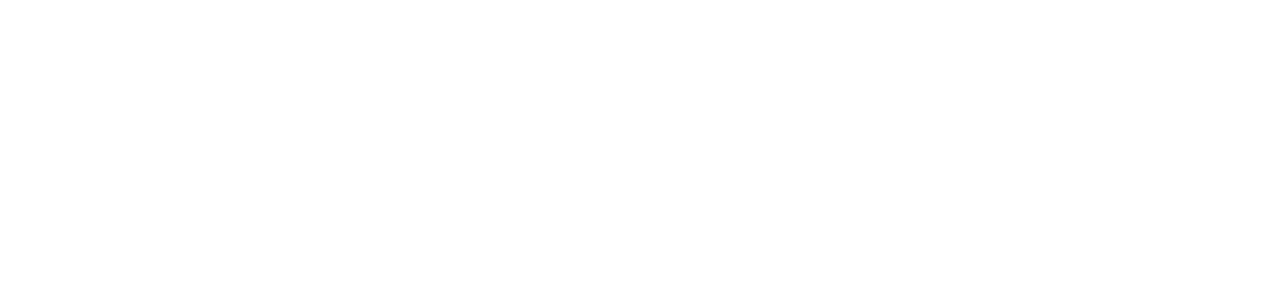
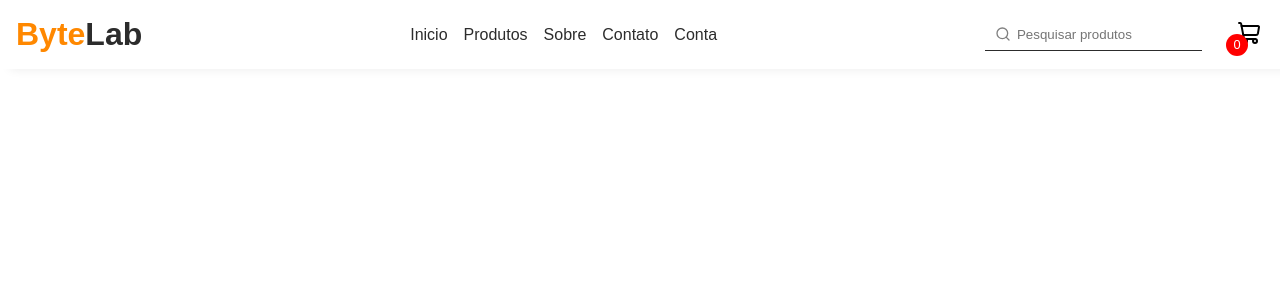
Before and after one commit to endryus7/Ecommerce, a React (Vite) app in the folder byteLab/: page / in a window 1280 px wide. Shown: the top 300 px of the page. Built offline with nearby package versions, Linux system fonts and the light colour scheme.

Commit message:
Criando o Navbar

```diff
--- a/byteLab/package.json
+++ b/byteLab/package.json
@@ -10,8 +10,10 @@
     "preview": "vite preview"
   },
   "dependencies": {
+    "lucide-react": "^1.31.0",
     "react": "^19.2.8",
-    "react-dom": "^19.2.8"
+    "react-dom": "^19.2.8",
+    "react-router-dom": "^7.18.2"
   },
   "devDependencies": {
     "@types/react": "^19.2.17",
--- a/byteLab/src/App.jsx
+++ b/byteLab/src/App.jsx
@@ -1,11 +1,12 @@
 import { useState } from 'react'
+import Navbar from './components/Navbar'
 
 function App() {
 
 
   return (
     <>
-
+      <Navbar />
     </>
   )
 }
--- /dev/null
+++ b/byteLab/src/components/Navbar.jsx
@@ -0,0 +1,57 @@
+import { Link } from "react-router-dom";
+import { BrowserRouter as Router, Routes, Route } from "react-router-dom";
+import { Search, ShoppingCart, Menu } from "lucide-react";
+import styles from "./Navbar.module.css";
+
+const Navbar = () => {
+  return (
+    <>
+      <Router>
+        <div className={styles.nav}>
+          <div className={styles.inner_content}>
+            <h1 className={styles.logo}>
+              Byte<span>Lab</span>
+            </h1>
+            <nav>
+              <ul>
+                <li>
+                  <Link to="/">Inicio</Link>
+                </li>
+                <li>
+                  <Link to="/produtos">Produtos</Link>
+                </li>
+                <li>
+                  <Link to="/sobre">Sobre</Link>
+                </li>
+                <li>
+                  <Link to="/contato">Contato</Link>
+                </li>
+                <li>
+                  <Link to="/conta">Conta</Link>
+                </li>
+              </ul>
+            </nav>
+            <div className={styles.navs_icon_container}>
+              <div className={styles.search_input_container}>
+                <Search size={20} />
+                <input
+                  type="search"
+                  placeholder="Pesquisar produtos"
+                />
+              </div>
+              <button className={styles.shopping_cart}>
+                <ShoppingCart size={30} />
+                <div className={styles.products_count}>0</div>
+              </button>
+              <button className={styles.menu_button}>
+                <Menu />
+              </button>
+            </div>
+          </div>
+        </div>
+      </Router>
+    </>
+  );
+};
+
+export default Navbar;
--- /dev/null
+++ b/byteLab/src/components/Navbar.module.css
@@ -0,0 +1,93 @@
+.nav {
+    background-color: #fff;
+    padding: 1rem;
+    position: sticky;
+    top: 0;
+    left: 0;
+    box-shadow: 10px 0px 10px #ebebeb;
+    z-index: 1;
+}
+
+.nav .inner_content {
+    display: flex;
+    align-items: center;
+    justify-content: space-between;
+    max-width: 1300px;
+    margin: auto;
+}
+
+.logo {
+    color: var(--primary-color);
+}
+
+.logo span {
+    color: var(--dark-color);
+}
+
+nav ul {
+    display: flex;
+    list-style: none;
+    align-items: center;
+    gap: 1rem;
+}
+
+.navs_icon_container {
+    display: flex;
+    align-items: center;
+    gap: 1rem;
+}
+
+.navs_icon_container svg {
+    height: 1.5rem;
+}
+
+.navs_icon_container .shopping_cart {
+    position: relative;
+
+}
+
+.navs_icon_container .shopping_cart .products_count {
+    content: "";
+    position: absolute;
+    background-color: #f00;
+    width: 1rem;
+    height: 1rem;
+    bottom: -8px;
+    left: -8px;
+    border-radius: 50%;
+    color: #fff;
+    padding: 0.7rem;
+    font-size: 0.8rem;
+    display: flex;
+    align-items: center;
+    justify-content: center;
+}
+
+.search_input_container {
+    display: flex;
+    align-items: center;
+    gap: 0.25rem;
+    border-bottom: 1px solid var(--dark-color);
+    padding: 0.5rem;
+    margin-right: 1rem;
+}
+
+.search_input_container input {
+    border: none;
+    outline: none;
+}
+
+.search_input_container svg {
+    height: 1rem;
+    color: #808080;
+}
+
+nav ul li:hover {
+    transform: translateY(-4px);
+    transition: all 0.2s;
+    font-weight: bold;
+}
+
+.menu_button {
+    display: none;
+}
--- a/byteLab/src/index.css
+++ b/byteLab/src/index.css
@@ -0,0 +1,30 @@
+* {
+  margin: 0;
+  padding: 0;
+  box-sizing: border-box;
+}
+
+:root {
+  --primary-color: #f80;
+  --secondary-color: #00498d;
+  --dark-primary-color: #e07800;
+  --dark-secondary-color: #00315f;
+  --light-color: #e9e9e9;
+  --dark-color: #2c2c2c;
+}
+
+body {
+  font-family: Arial, Helvetica, sans-serif;
+  color: var(--dark-color);
+}
+
+a {
+  text-decoration: none;
+  color: unset;
+}
+
+button {
+  background-color: transparent;
+  border: none;
+  cursor: pointer;
+}
```
Also changed, not shown: byteLab/src/components/hero.jsx (added, +9 -0 lines), byteLab/src/components/hero.module.css (added), 1 other file (tests, documents, lock files or other folders).
